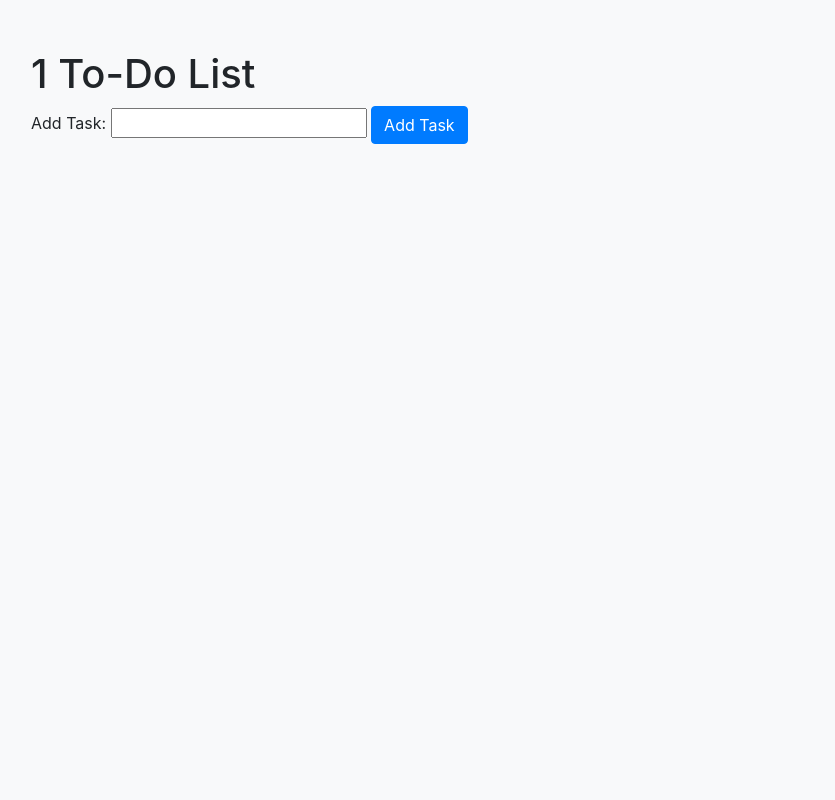
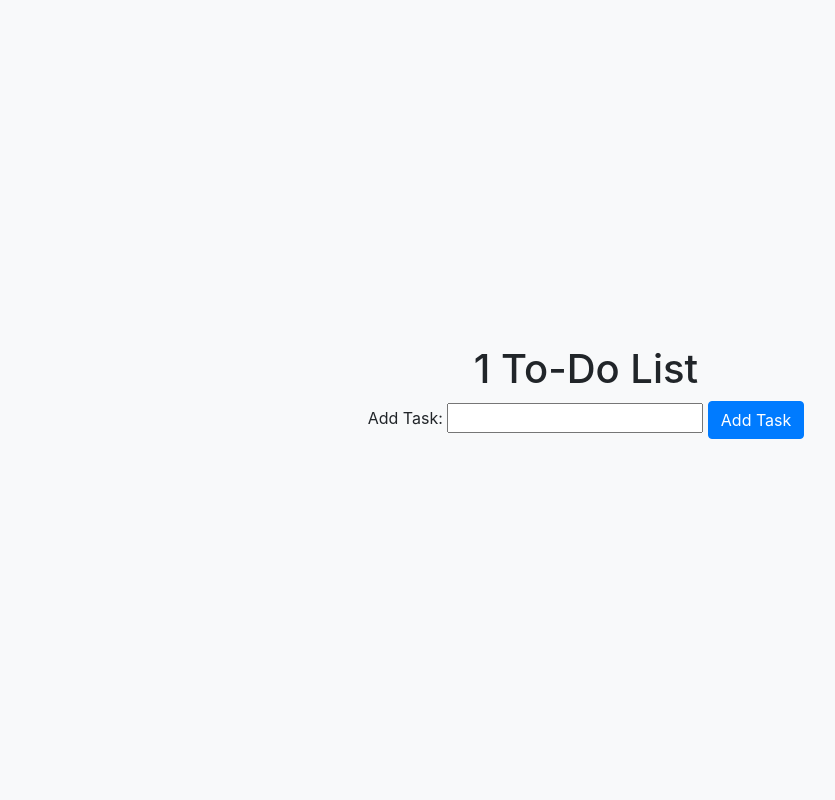
Before and after one commit to King-04/todo-list, a Flask app: page /todo/1 in a window 1280 px wide. Shown: the whole page, without its empty margins (54-889 px from the left). Run offline with Flask 3, Linux system fonts and the light colour scheme; some libraries are stand-ins or nearby versions.

Commit message:
few bug fixes

```diff
--- a/static/style.css
+++ b/static/style.css
@@ -1,9 +1,15 @@
 body {
     background-color: #f8f9fa;
+    display: flex;
+    align-items: center;
+    justify-content: center;
+    height: 100vh;
+    margin: 0;
 }
 
 .container {
-    margin-top: 50px;
+    width: 50%;
+    text-align: center;
 }
 
 ul {
```
